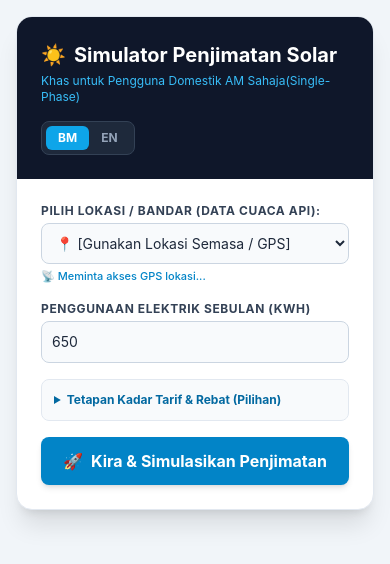
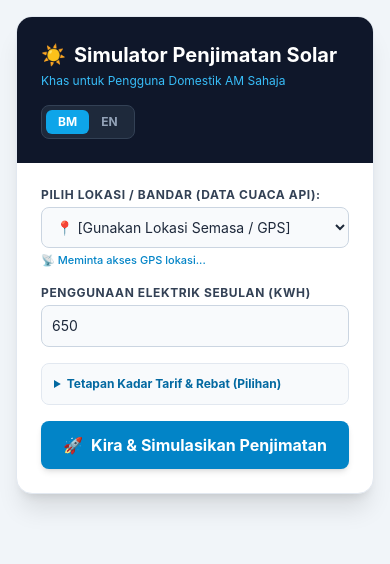
Before and after one commit to airfan9201/solar-savings-calculator-Malaysia, a plain HTML site: page index.html in a window 390 px wide. Drawn offline with nearby package versions, Linux system fonts and the light colour scheme; no server answers.

Commit message:
Add files via upload

```diff
--- a/index.html
+++ b/index.html
@@ -24,7 +24,7 @@
                 <h1 class="text-xl md:text-2xl font-bold flex items-center gap-2">
                     ☀️ <span id="txt-title">Simulator Penjimatan Solar</span>
                 </h1>
-                <p class="text-sky-400 text-xs md:text-sm mt-1" id="txt-subtitle">Khas untuk Pengguna Domestik AM Sahaja(Single-Phase)</p>
+                <p class="text-sky-400 text-xs md:text-sm mt-1" id="txt-subtitle">Khas untuk Pengguna Domestik AM Sahaja</p>
             </div>
 
             <!-- Language Switcher -->
@@ -181,7 +181,7 @@
         const i18n = {
             ms: {
                 title: "Simulator Penjimatan Solar",
-                subtitle: "Khas untuk Pengguna Domestik AM Sahaja(Single-Phase)",
+                subtitle: "Khas untuk Pengguna Domestik AM Sahaja",
                 lblCity: "Pilih Lokasi / Bandar (Data Cuaca API):",
                 lblKwh: "Penggunaan Elektrik Sebulan (kWh)",
                 lblAdvanced: "Tetapan Kadar Tarif & Rebat (Pilihan)",
@@ -211,7 +211,7 @@
             },
             en: {
                 title: "Solar Savings Simulator",
-                subtitle: "Exclusively for General Domestic Users Only(Single-Phase)",
+                subtitle: "Exclusively for General Domestic Users Only",
                 lblCity: "Select Location / City (API Weather Data):",
                 lblKwh: "Monthly Electricity Usage (kWh)",
                 lblAdvanced: "Tariff & Rebate Settings (Optional)",
```
